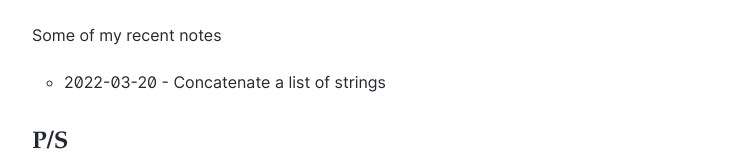
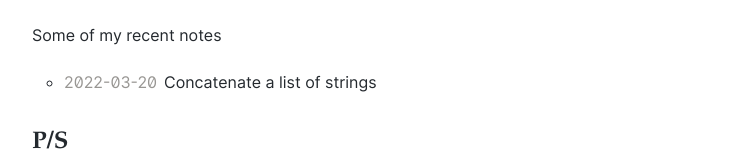
Before and after one commit to hungdoansy/hungdoan.xyz, a Next.js app: page / in a window 1280 px wide. Shown: the part 517-677 px from the top of the page, without its empty margins (268-1011 px from the left). Built offline with nearby package versions, Linux system fonts and the light colour scheme.

Commit message:
refactor: add date to note

```diff
--- a/src/model.ts
+++ b/src/model.ts
@@ -1,4 +1,5 @@
 export type Note = {
+    date: string
     title: string
     slug: string
     href: string
--- a/src/pages/index.tsx
+++ b/src/pages/index.tsx
@@ -30,14 +30,10 @@ export const getStaticProps: GetStaticProps<Props> = async (context) => {
     const collections = getRecentCollections()
     const notes = collections
         .reduce((acc, collection) => {
-            const notes = collection.notes.map((note) => ({
-                ...note,
-                title: `${collection.date} - ${note.title}`,
-            }))
-            acc.push(...notes)
+            acc.push(...collection.notes)
             return acc
         }, [] as Note[])
-        .slice(0, 5)
+        .slice(0, 7)
 
     return {
         props: {
@@ -81,6 +77,15 @@ const HomePage: NextPage<Props> = ({ notes }) => {
                     {notes.map((note) => {
                         return (
                             <li key={note.slug}>
+                                <span
+                                    style={{
+                                        display: "inline-block",
+                                        width: "100px",
+                                        color: "#989693",
+                                    }}
+                                >
+                                    {note.date}
+                                </span>
                                 <Link href={note.href}>{note.title}</Link>
                             </li>
                         )
--- a/src/utils/index.ts
+++ b/src/utils/index.ts
@@ -51,6 +51,7 @@ export const getNotesAtDate = (date: string): Note[] => {
                     slug,
                     title: (token as marked.Tokens.Heading).text,
                     href: constructHref(date, slug),
+                    date,
                 })
             }
         })
@@ -80,6 +81,7 @@ export const getRecentCollections = (): NoteCollection[] => {
                     slug,
                     title: (token as marked.Tokens.Heading).text,
                     href: constructHref(date, slug),
+                    date,
                 })
             }
         })
```
